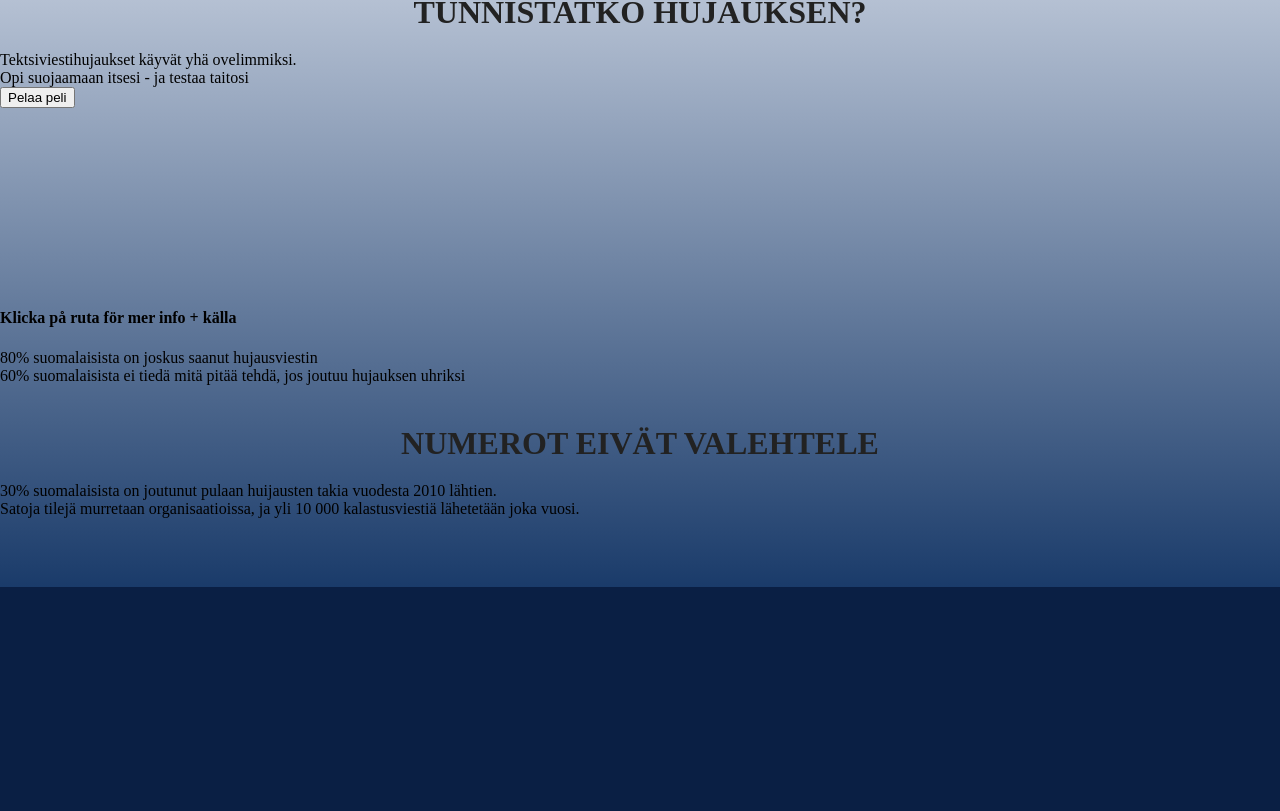
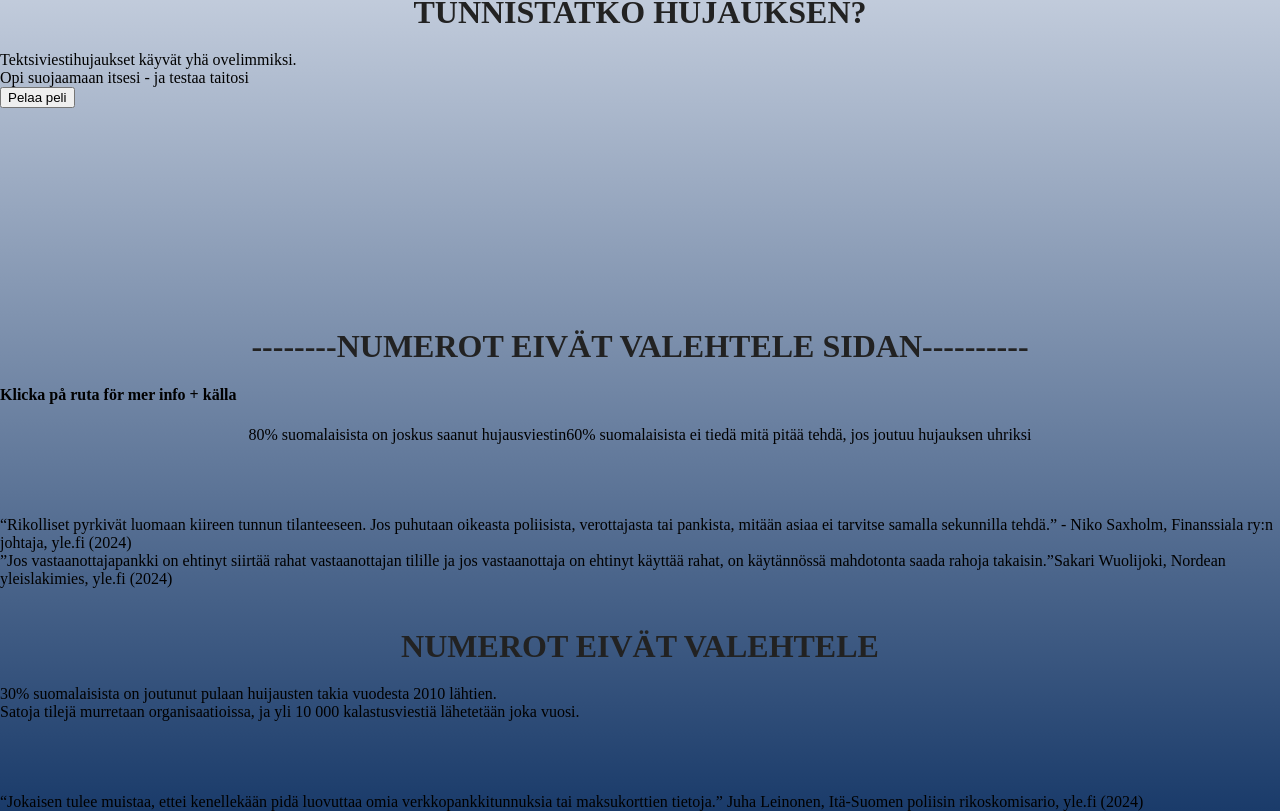
Before and after one commit to levonmaister/scamvjp2, a React (Vite) app: page / in a window 1280 px wide. Shown: the part 213-1024 px from the top of the page. Before the commit the page ends 800 px from the top, so only its background shows below. Built offline with nearby package versions, Linux system fonts and the light colour scheme.

Commit message:
numerotvalehtelee progress

```diff
--- a/src/pages/NumerotValehtelee.jsx
+++ b/src/pages/NumerotValehtelee.jsx
@@ -5,25 +5,47 @@
 import React from 'react'
 
 
-
+import '../styles/numerotvalehtelee.css';
 
 
 const NumerotValehtelee = () => {
 
 return(
+
+
     <div>
+
+
+        <h1>--------NUMEROT EIVÄT VALEHTELE SIDAN----------</h1>
         <h4>Klicka på ruta för mer info + källa</h4>
 
-        <div className='textbox-container'>
+        <div className='textbox-container1'>
             <div className='textbox'>80% suomalaisista on joskus saanut hujausviestin</div>
             <div className='textbox'>60% suomalaisista ei tiedä mitä pitää tehdä, jos joutuu hujauksen uhriksi</div>
         </div>
 
+        <br></br>   <br></br>   <br></br>   <br></br>
+
+        <div className='newsbox-container1'>
+
+        <div className='news'>“Rikolliset pyrkivät luomaan kiireen tunnun tilanteeseen. Jos puhutaan oikeasta poliisista, verottajasta tai pankista, mitään asiaa ei tarvitse samalla sekunnilla tehdä.”
+- Niko Saxholm, Finanssiala ry:n johtaja, yle.fi (2024)</div>
+            <div className='news'>”Jos vastaanottajapankki on ehtinyt siirtää rahat vastaanottajan tilille ja jos vastaanottaja on ehtinyt käyttää rahat, on käytännössä mahdotonta saada rahoja takaisin.”Sakari Wuolijoki, Nordean yleislakimies, yle.fi (2024)</div>
+        </div>
+
         <div className='numerot-headline'><h1>NUMEROT EIVÄT VALEHTELE</h1></div>
 
-        <div className='textbox-container'>
+        <div className='textbox-container2'>
             <div className='textbox'>30% suomalaisista on joutunut pulaan huijausten takia vuodesta 2010 lähtien.</div>
             <div className='textbox'>Satoja tilejä murretaan organisaatioissa, ja yli 10 000 kalastusviestiä lähetetään joka vuosi.</div>
+        </div>
+
+        <br></br>   <br></br>   <br></br>   <br></br>
+
+        <div className='newsbox-container2'>
+            <div className='news'>“Jokaisen tulee muistaa, ettei kenellekään pidä luovuttaa omia verkkopankkitunnuksia tai maksukorttien tietoja.”
+Juha Leinonen, Itä-Suomen poliisin rikoskomisario, yle.fi (2024)</div>
+
         </div>
 
     </div>
--- /dev/null
+++ b/src/styles/numerotvalehtelee.css
@@ -0,0 +1,10 @@
+
+
+
+.textbox-container1{
+    display: flex;
+    flex-direction: row;
+    align-items: space-between;
+    justify-content: center;
+    margin-top: 20px;
+}
```
